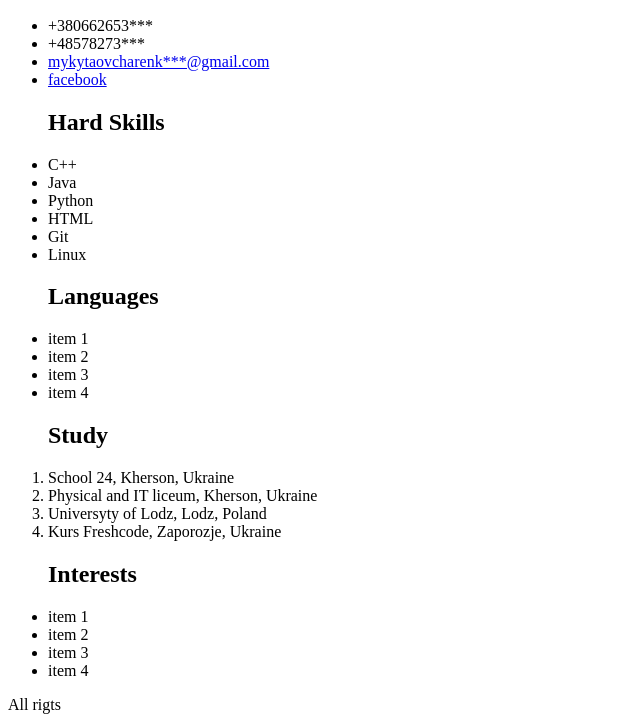
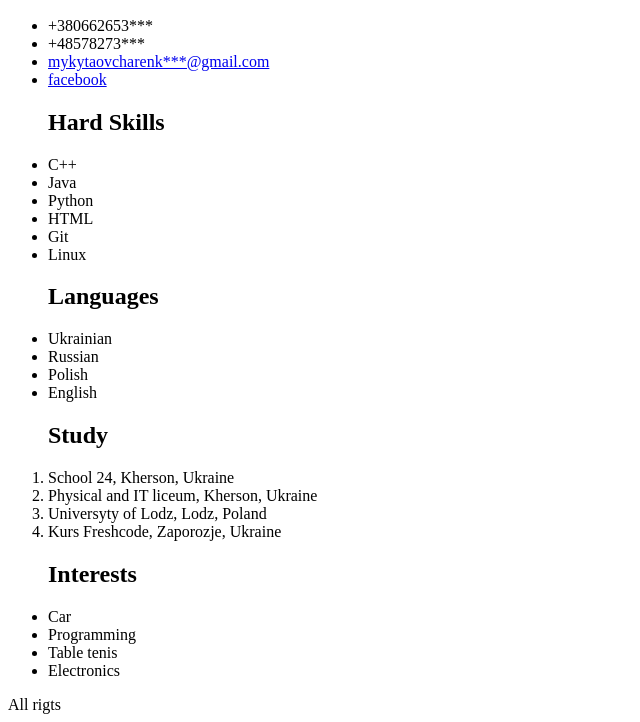
Before and after one commit to MrMykyta/cv-mykyta, a plain HTML site: page index.html in a window 1280 px wide. Shown: the part 148-870 px from the top of the page, without its empty margins (0-640 px from the left). Drawn offline with Linux system fonts and the light colour scheme.

Commit message:
Change index.html

```diff
--- a/index.html
+++ b/index.html
@@ -34,10 +34,10 @@
       <article>
         <ul>
           <h2>Languages</h2>
-          <li>item 1</li>
-          <li>item 2</li>
-          <li>item 3</li>
-          <li>item 4</li>
+          <li>Ukrainian</li>
+          <li>Russian</li>
+          <li>Polish</li>
+          <li>English</li>
         </ul>
       </article>
       <article>
@@ -52,10 +52,10 @@
       <article>
         <ul>
           <h2>Interests</h2>
-          <li>item 1</li>
-          <li>item 2</li>
-          <li>item 3</li>
-          <li>item 4</li>
+          <li>Car</li>
+          <li>Programming</li>
+          <li>Table tenis</li>
+          <li>Electronics</li>
         </ul>
       </article>
     </header>
```
